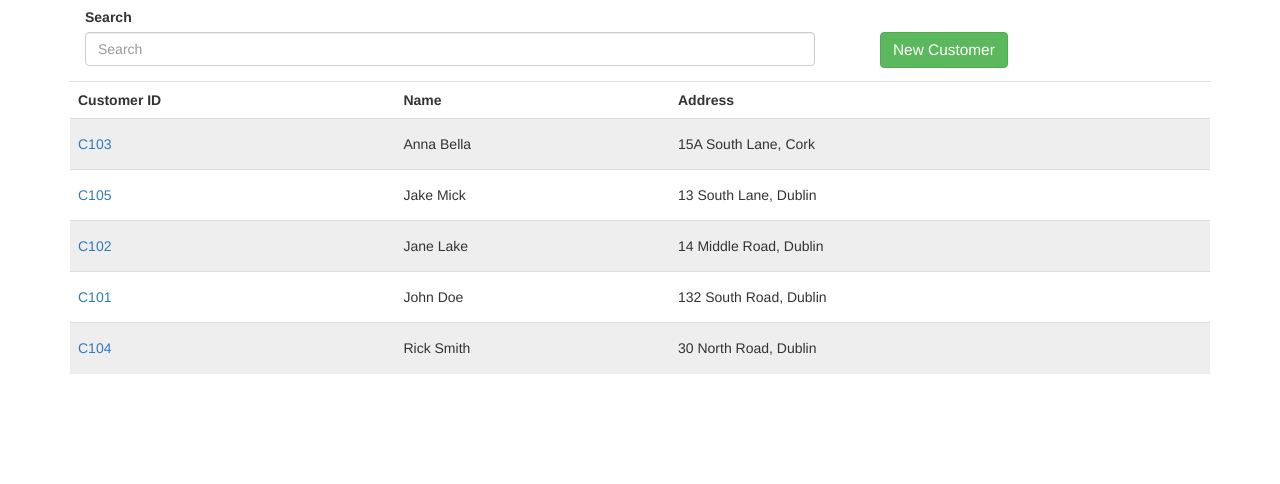
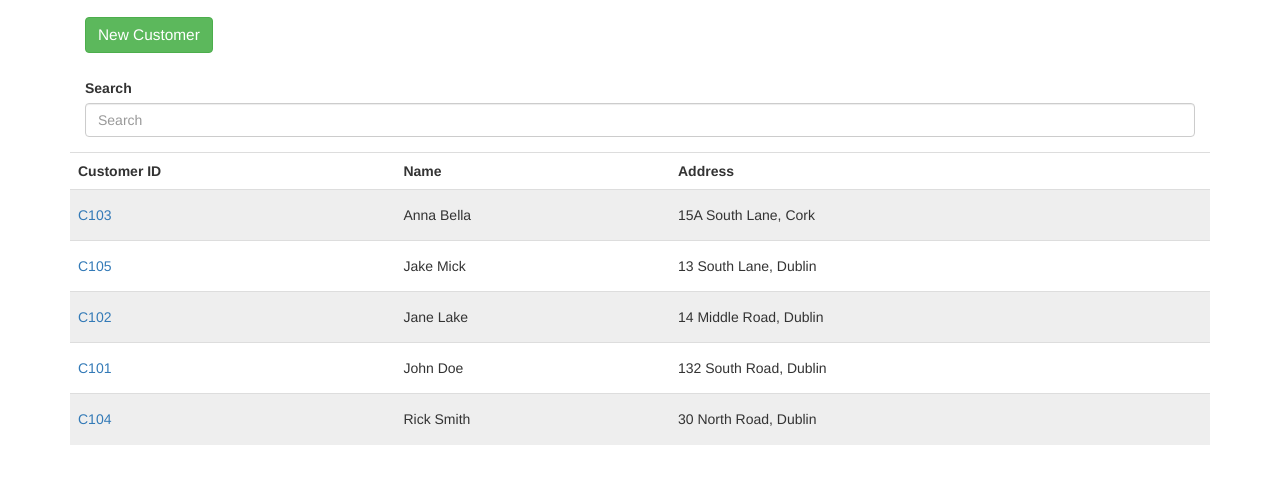
Before and after one commit to paulocoding/angular-test, a plain HTML site: page public/index.html at #/customers/ in a window 1280 px wide. Shown: the part 116-600 px from the top of the page. Drawn offline with nearby package versions, Linux system fonts and the light colour scheme.

Commit message:
changed 'new' button position to avoid confusion

```diff
--- a/public/app/views/customers.html
+++ b/public/app/views/customers.html
@@ -1,11 +1,11 @@
 <div class="col-md-12">
   <h2>Customers</h2>
 </div>
-<div class="form-group col-md-8">
+<div class="col-md-12"><a href="#/new-customer/" class="btn btn-success new-btn">New Customer</a></div>
+<div class="form-group col-md-12">
   <label for="search">Search</label>
   <input type="text" class="form-control" id="search" placeholder="Search" ng-model="customerSearch">
 </div>
-<div class="col-md-4"><a href="#/new-customer/" class="btn btn-success order-btn">New Customer</a></div>
 <table class="table spaced">
   <tr>
     <th>Customer ID</th>
--- a/public/assets/css/styles.css
+++ b/public/assets/css/styles.css
@@ -23,9 +23,9 @@ table.spaced tr td {
   margin: 0;
   padding: 4px 8px; }
 
-.order-btn {
-  margin-top: 25px;
-  margin-left: 35px;
+.new-btn {
+  margin-top: 10px;
+  margin-bottom: 25px;
   font-size: 1.1em; }
 
 .pad-left {
@@ -36,8 +36,3 @@ table.spaced tr td {
 
 .well.well-light {
   background-color: #fff; }
-
-@media screen and (max-width: 991px) {
-  .order-btn {
-    margin-top: 5px;
-    margin-left: 0; } }
--- a/source/scss/2-layout/base-layout.scss
+++ b/source/scss/2-layout/base-layout.scss
@@ -29,9 +29,9 @@ table.spaced tr td{
   padding: 4px 8px;
 }
 
-.order-btn{
-  margin-top: 25px;
-  margin-left: 35px;
+.new-btn{
+  margin-top: 10px;
+  margin-bottom: 25px;
   font-size: 1.1em;
 }
 
@@ -46,8 +46,5 @@ table.spaced tr td{
   background-color: #fff;
 }
 @media screen and (max-width: 991px) {
-  .order-btn{
-    margin-top: 5px;
-    margin-left: 0;
-  }
+
 }
```
Also changed, not shown: public/app/views/orders.html (+8 -4 lines), public/app/views/products.html (+2 -2 lines), public/assets/css/2-layout/base-layout.css.
